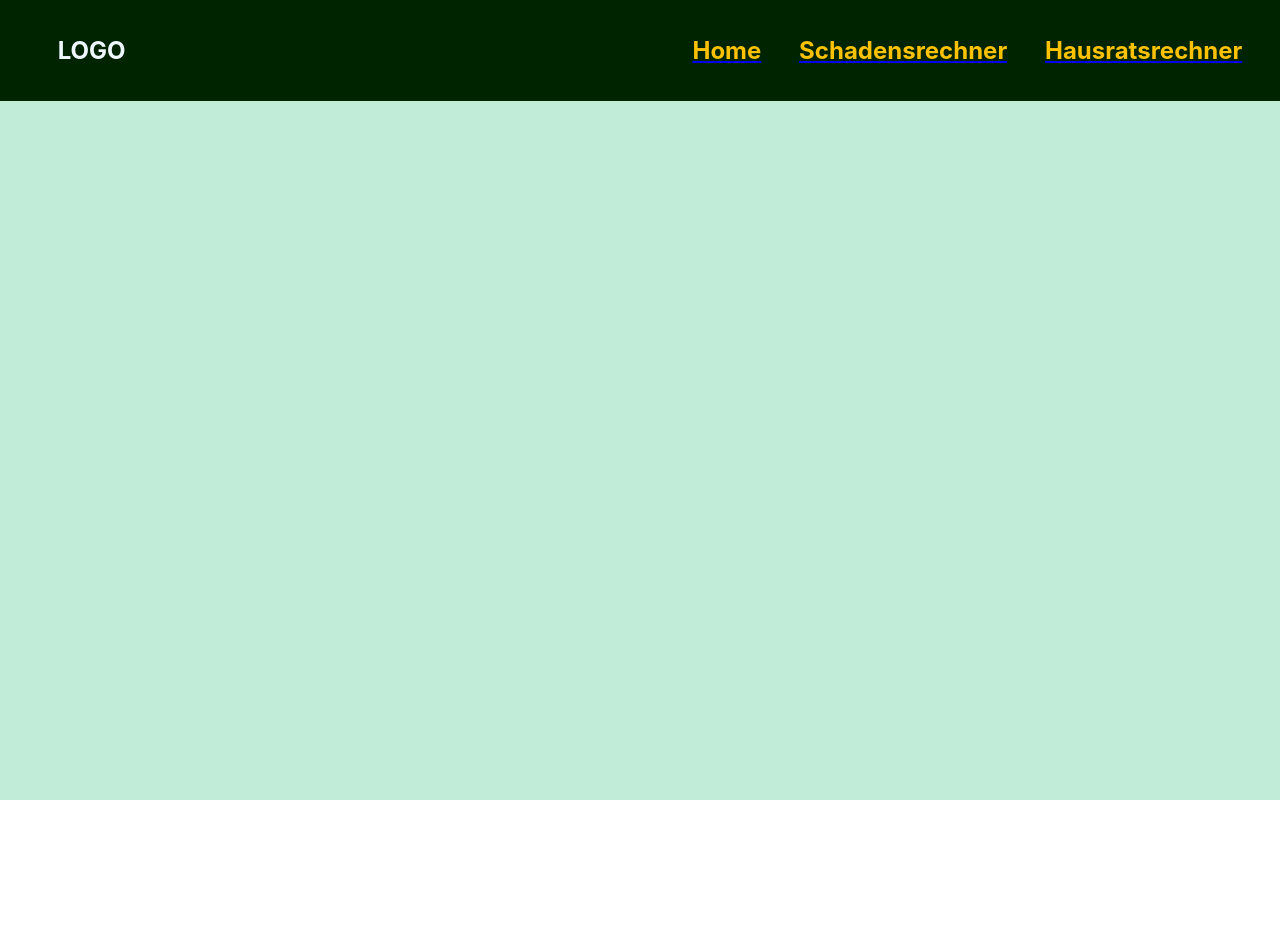
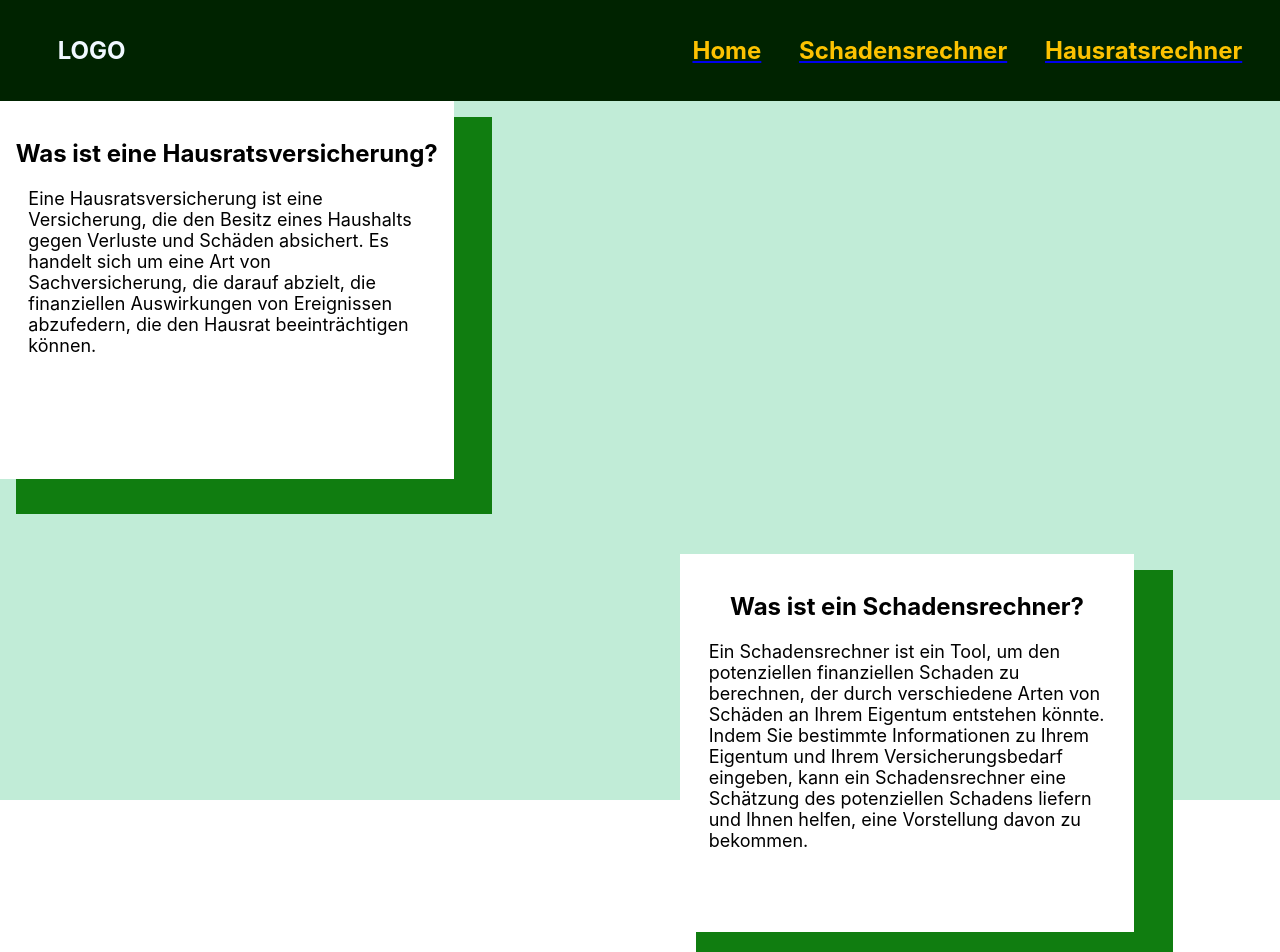
Before and after one commit to sujanSaravana/VersicherungsRechner, a React (Create React App) app in the folder rechner/: page /Home in a window 1280 px wide. Shown: the top 952 px of the page. Before the commit the page ends 800 px from the top, so only its background shows below. Built offline with nearby package versions, Linux system fonts and the light colour scheme.

Commit message:
Home card infos

```diff
--- a/rechner/src/App.css
+++ b/rechner/src/App.css
@@ -204,3 +204,118 @@ h2{
 .home-question2{
     color: #e1e2ef;
 }
+
+.home-text{
+    padding-left: 0.75cm;
+    padding-right: 0.75cm;
+    font-size: large;
+}
+
+.home-title{
+    text-align: center;
+    margin-top: 1cm;
+}
+
+
+
+
+
+
+
+.card {
+    align-items: center;
+    position: relative;
+
+    /* Demo */
+    height: 10cm;
+    width: 12cm;
+}
+
+.card::before {
+    background: #107d10;
+    content: '';
+
+    /* Position */
+    top: 0cm;
+    left: 0cm;
+    position: absolute;
+    transform: translate(1rem, 1rem);
+
+    /* Size */
+    height: 105%;
+    width: 105%;
+
+    /* Display under the main content */
+    z-index: 0;
+}
+
+.card-home {
+    /* Position */
+    left: 0cm;
+    position: absolute;
+    top: 0cm;
+
+    /* Size */
+    height: 100%;
+    width: 100%;
+
+    z-index: 1;
+
+    background: #fff;
+}
+
+
+
+
+
+
+
+
+
+
+
+
+
+
+
+.card1 {
+    align-items: center;
+    position: relative;
+
+    /* Demo */
+    height: 10cm;
+    width: 12cm;
+}
+
+.card1::before {
+    background: #107d10;
+    content: '';
+
+    /* Position */
+    top: 2cm;
+    left: 18cm;
+    position: absolute;
+    transform: translate(1rem, 1rem);
+
+    /* Size */
+    height: 105%;
+    width: 105%;
+
+    /* Display under the main content */
+    z-index: 0;
+}
+
+.card-home1 {
+    /* Position */
+    left: 18cm;
+    position: absolute;
+    top: 2cm;
+
+    /* Size */
+    height: 100%;
+    width: 100%;
+
+    z-index: 1;
+
+    background: #fff;
+}
--- a/rechner/src/Home.js
+++ b/rechner/src/Home.js
@@ -5,7 +5,22 @@ import './App.css';
 function Home() {
     return(
         <div className="home">
+            <div class="card">
+                <div class="card-home">
+                    <h2 className="home-title">Was ist eine Hausratsversicherung?</h2>
+                    <p className="home-text">Eine Hausratsversicherung ist eine Versicherung, die den Besitz eines Haushalts gegen Verluste und Schäden absichert. Es handelt sich um eine Art von Sachversicherung, die darauf abzielt, die finanziellen Auswirkungen von Ereignissen abzufedern, die den Hausrat beeinträchtigen können. </p>
+                </div>
+            </div>
 
+
+
+
+            <div class="card1">
+                <div class="card-home1">
+                    <h2 className="home-title">Was ist ein Schadensrechner?</h2>
+                    <p className="home-text">Ein Schadensrechner ist ein Tool, um den potenziellen finanziellen Schaden zu berechnen, der durch verschiedene Arten von Schäden an Ihrem Eigentum entstehen könnte. Indem Sie bestimmte Informationen zu Ihrem Eigentum und Ihrem Versicherungsbedarf eingeben, kann ein Schadensrechner eine Schätzung des potenziellen Schadens liefern und Ihnen helfen, eine Vorstellung davon zu bekommen.</p>
+                </div>
+            </div>
         </div>
     );
 }
```
